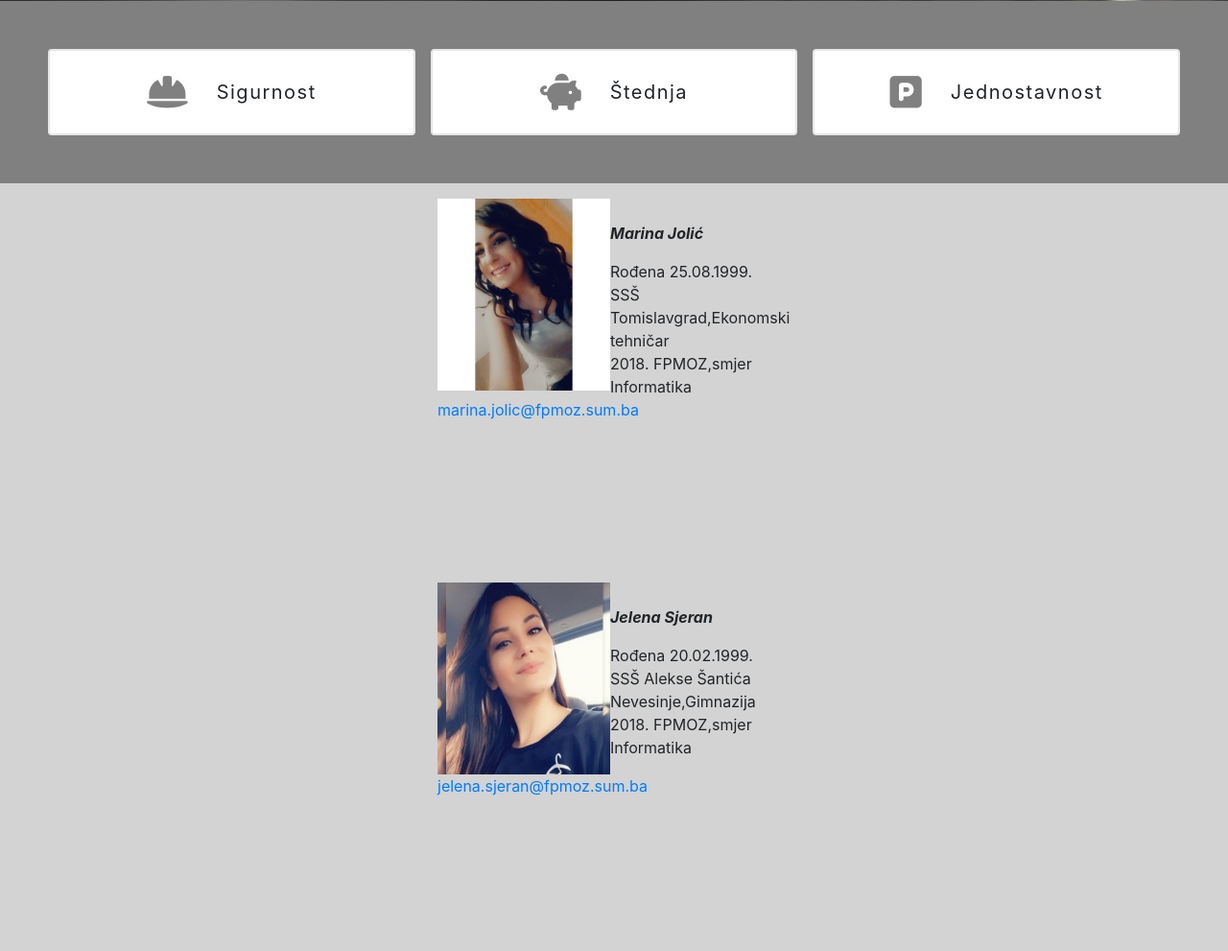
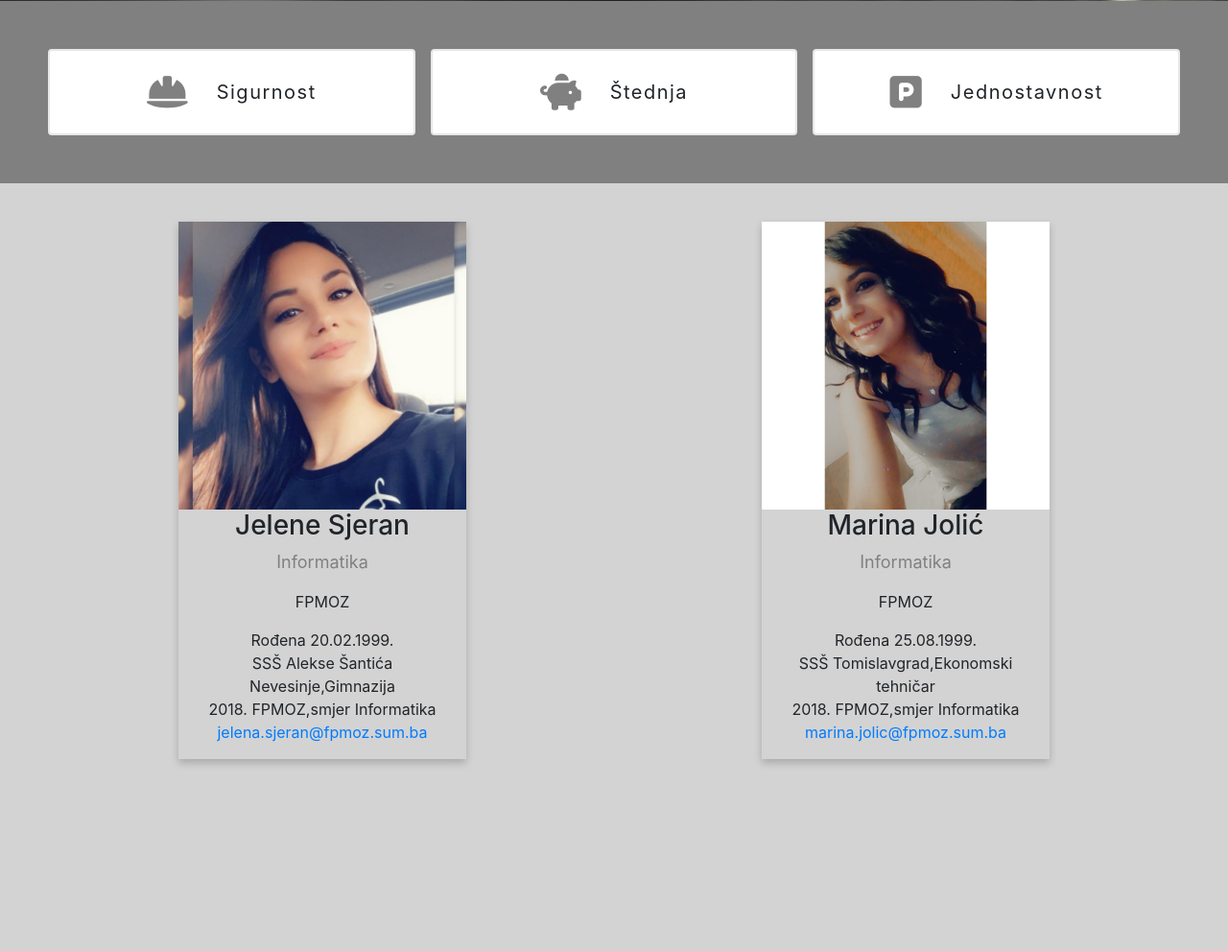
Before and after one commit to MarinaJolic/rent_a_car, a PHP site: page / in a window 1280 px wide. Shown: the part 633-1624 px from the top of the page at 96% size. After the commit the page ends 1430 px from the top, so only its background shows below. Run offline with PHP 8.4, Linux system fonts and the light colour scheme; data that the repository does not hold is empty; some libraries are stand-ins or nearby versions.

Commit message:
završen frontent naslovne stranice

```diff
--- a/index.php
+++ b/index.php
@@ -86,29 +86,32 @@ $redak= mysqli_fetch_array($rezultat);
 
 </div>
 <div style="background: lightgrey !important;">
-<div id="autori">
-    <div class="container">
-        <div class="row">
-            <div class="col">
-        <img style=" height: 200px; width: 180px;" src="Slike/1607337157923.jpg"><br>
-        <p class="ime"><i><b>Marina Jolić</b></i></p>
-        <p> Rođena 25.08.1999.
-        </br>SSŠ Tomislavgrad,Ekonomski tehničar
-        </br>2018. FPMOZ,smjer Informatika</br>
-        <a href="mailto:marina.jolic@fpmoz.sum.ba">marina.jolic@fpmoz.sum.ba</a></p>
-        </div></div>
-    </div>
-    <div class="container">
-        <div class="row">
-            <div class="col">
-        <img style=" height: 200px; width: 180px;" src="Slike/20201207_111801.jpg" ><br>
-        <p class="ime"><i><b>Jelena Sjeran</b></i></p>
-        <p> Rođena 20.02.1999.
-        </br>SSŠ Alekse Šantića Nevesinje,Gimnazija
-        </br>2018. FPMOZ,smjer Informatika</br>
-        <a href="mailto:jelena.sjeran@fpmoz.sum.ba">jelena.sjeran@fpmoz.sum.ba</a></p>
-        </div></div>
-    </div>
+<div class="authors">
+
+<div class="author-card">
+  <img src="Slike/slika1.jpg" alt="Jelena Sjeran" style="width:100%">
+  <div class="author-container">
+    <h3>Jelene Sjeran</h3>
+    <p class="author-title">Informatika</p>
+    <p>FPMOZ</p>
+    <p> Rođena 20.02.1999.
+    </br>SSŠ Alekse Šantića Nevesinje,Gimnazija
+    </br>2018. FPMOZ,smjer Informatika</br>
+    <a href="mailto:jelena.sjeran@fpmoz.sum.ba">jelena.sjeran@fpmoz.sum.ba</a></p>
+  </div>
+</div>
+
+<div class="author-card">
+  <img src="Slike/slika2.jpg" alt="Marina Jolić" style="width:100%">
+  <div class="author-container">
+    <h3>Marina Jolić</h3>
+    <p class="author-title">Informatika</p>
+    <p>FPMOZ</p>
+    <p> Rođena 25.08.1999.
+    </br>SSŠ Tomislavgrad,Ekonomski tehničar
+    </br>2018. FPMOZ,smjer Informatika</br>
+    <a href="mailto:marina.jolic@fpmoz.sum.ba">marina.jolic@fpmoz.sum.ba</a></p>
+  </div>
 </div>
 </div>
 
--- a/stil2.css
+++ b/stil2.css
@@ -56,6 +56,30 @@
         margin-left: 1.5em;
     }
 
+    /*O autorima*/
+    .authors{
+        display: grid;
+        grid-template-columns: repeat(auto-fit, minmax(200px, 1fr));
+        grid-auto-rows: auto;
+        grid-gap: 1rem;
+        padding: 2.5em;
+    }
+    .author-card {
+        box-shadow: 0 4px 8px 0 rgba(0, 0, 0, 0.2);
+        max-width: 300px;
+        margin: auto;
+        text-align: center;
+    }
+
+    .author-container {
+        padding: 0 16px;
+    }
+
+    .author-title {
+        color: grey;
+        font-size: 18px;
+    }
+
 /*Responsivness*/
 
 @media screen and (max-width: 600px) {
```
Also changed, not shown: Slike/slika1.jpg (renamed from Slike/20201207_111801.jpg), Slike/slika2.jpg (renamed from Slike/1607337157923.jpg).
